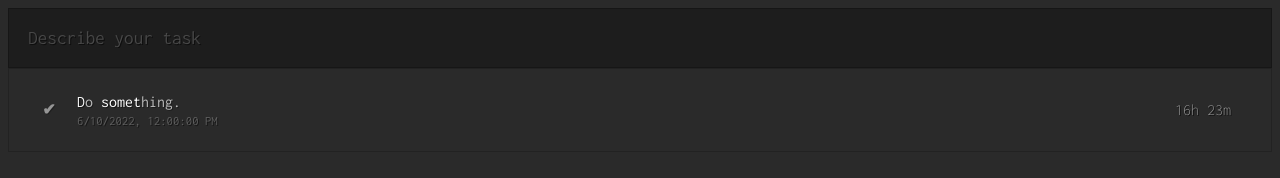
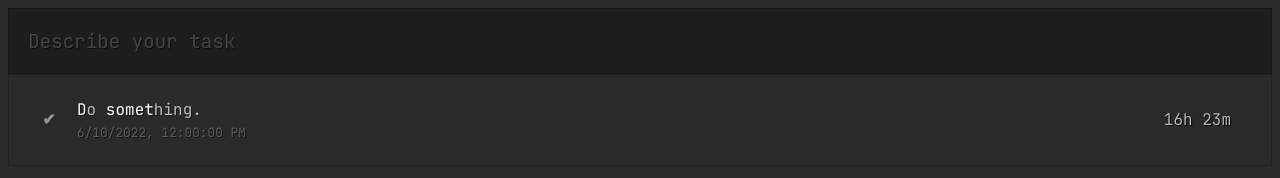
Before and after one commit to osmanlodzero/tasks, a plain HTML site: page index.html in a window 1280 px wide. Drawn offline with Linux system fonts and the light colour scheme.

Commit message:
Add files via upload

```diff
--- a/global.css
+++ b/global.css
@@ -1,5 +1,8 @@
-@import url('https://fonts.googleapis.com/css2?family=Inconsolata:wght@200;400;700&display=swap');* {
-	font-family: 'Inconsolata';
+@import url('https://fonts.googleapis.com/css2?family=Inconsolata:wght@200;400;700&display=swap');
+@import url('https://fonts.googleapis.com/css2?family=JetBrains+Mono:wght@300;400;800&display=swap');
+
+* {
+	font-family: 'JetBrains Mono', monospace;
 	-webkit-font-smoothing: antialiased;
 	margin:0;
 	padding:0;
```
